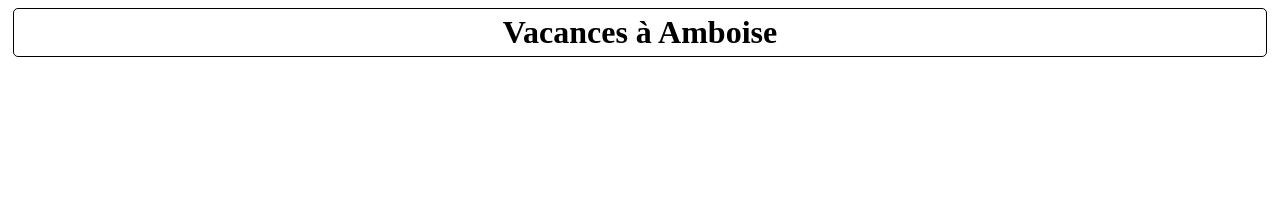
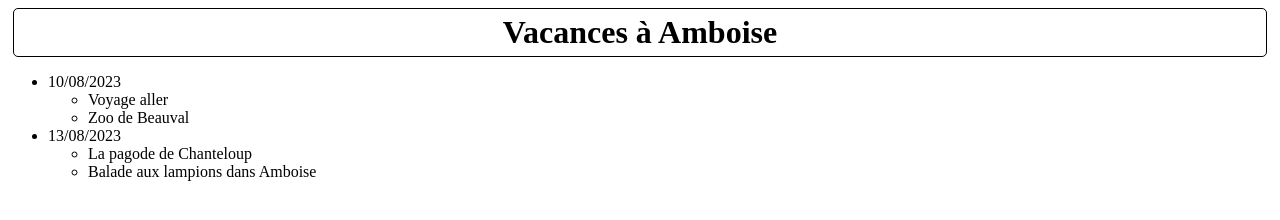
Before and after one commit to ctoutpris/ctoutpris.github.io, a plain HTML site: page html/VacancesAmboise.html in a window 1280 px wide. Drawn offline with Linux system fonts and the light colour scheme.

Commit message:
Update VacancesAmboise.html

```diff
--- a/html/VacancesAmboise.html
+++ b/html/VacancesAmboise.html
@@ -7,9 +7,21 @@
 	</head>
 	<body onload = "fctTirage();">
 		<h1>Vacances à Amboise</h1>
-		<div id = "statistique"></div>
-		<div id = "historique"></div>
-		<div id = "exercice"></div>
-		<!--&#9785;&#9786;&#11088;&#11093;-->
+		<ul>
+			<li>
+				10/08/2023
+				<ul>
+					<li>Voyage aller</li>
+					<li>Zoo de Beauval</li>
+				</ul>
+			</li>
+			<li>
+				13/08/2023
+				<ul>
+					<li>La pagode de Chanteloup</li>
+					<li>Balade aux lampions dans Amboise</li>
+				</ul>
+			</li>
+		</ul>
 	</body>
 </html>
```
